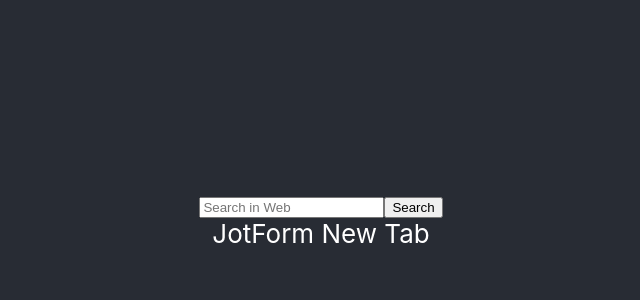
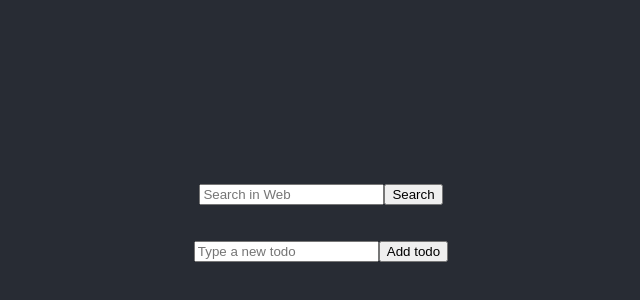
Before and after one commit to ahmethalac/chrome-jotform-extension, a React (Create React App) app: page / in a window 1280 px wide. Shown: the part 182-482 px from the top of the page, without its empty margins (319-959 px from the left). Built offline with nearby package versions, Linux system fonts and the light colour scheme.

Commit message:
Todos component and its test added

```diff
--- a/src/components/App.js
+++ b/src/components/App.js
@@ -1,12 +1,13 @@
 import React from 'react';
 import '../styles/App.scss';
 import SearchBar from './SearchBar';
+import Todos from './Todos';
 
 const App = () => (
   <div className="App">
     <header className="App-header">
-      <SearchBar handleSubmit={message => console.log(message)} />
-      <div>JotForm New Tab</div>
+      <SearchBar />
+      <Todos />
     </header>
   </div>
 );
--- /dev/null
+++ b/src/components/Todos.js
@@ -0,0 +1,33 @@
+import React from 'react';
+import PropTypes from 'prop-types';
+
+const Todos = ({
+  newTodoPlaceholder,
+  addButtonText,
+}) => (
+  <div>
+    <ul />
+    <input
+      id="newTodoInput"
+      placeholder={newTodoPlaceholder}
+    />
+    <button
+      type="button"
+      id="addTodoButton"
+    >
+      {addButtonText}
+    </button>
+  </div>
+);
+
+Todos.propTypes = {
+  newTodoPlaceholder: PropTypes.string,
+  addButtonText: PropTypes.string,
+};
+
+Todos.defaultProps = {
+  newTodoPlaceholder: 'Type a new todo',
+  addButtonText: 'Add todo',
+};
+
+export default Todos;
```
Also changed, not shown: 1 other file (tests, documents, lock files or other folders).
